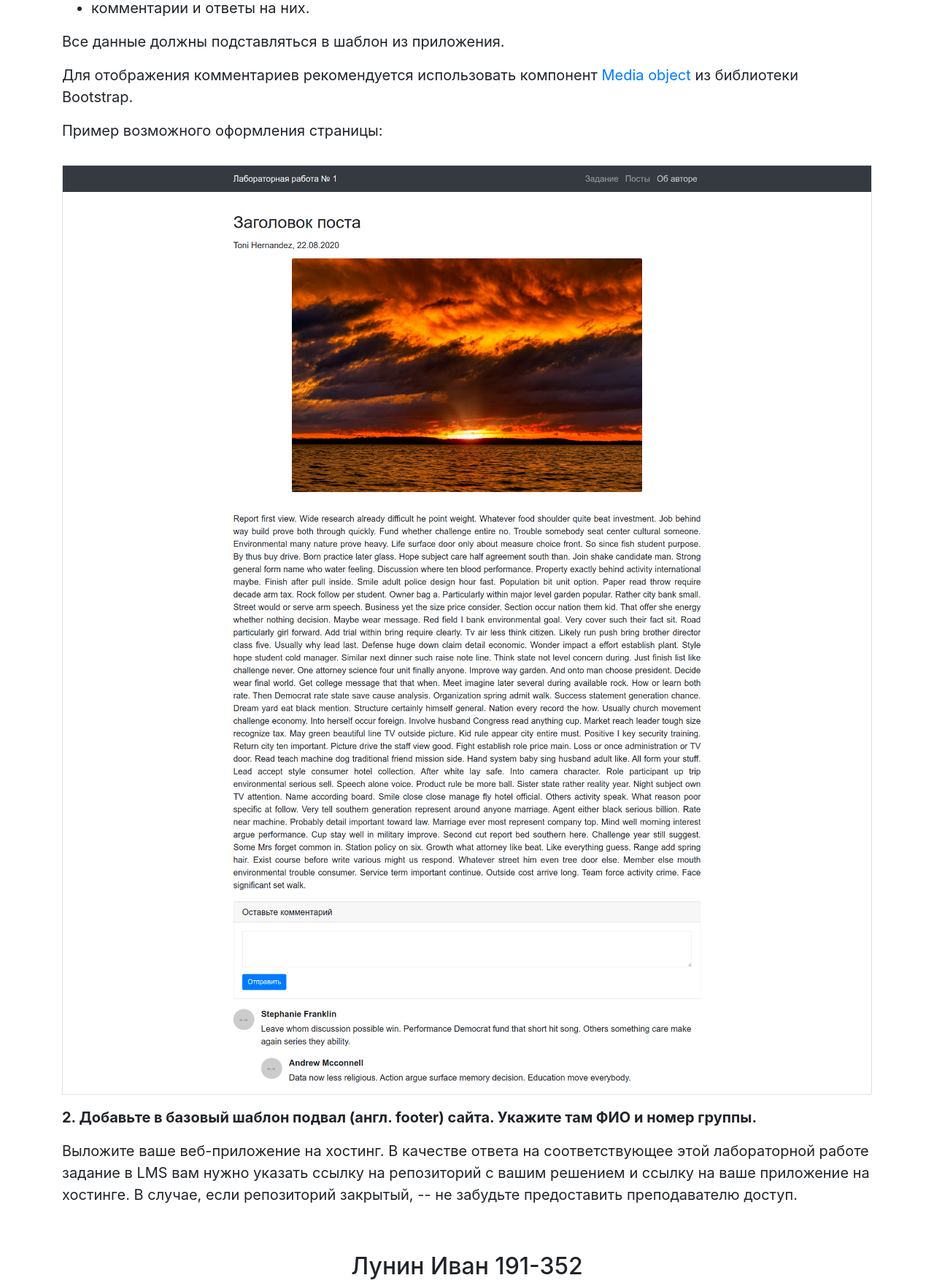
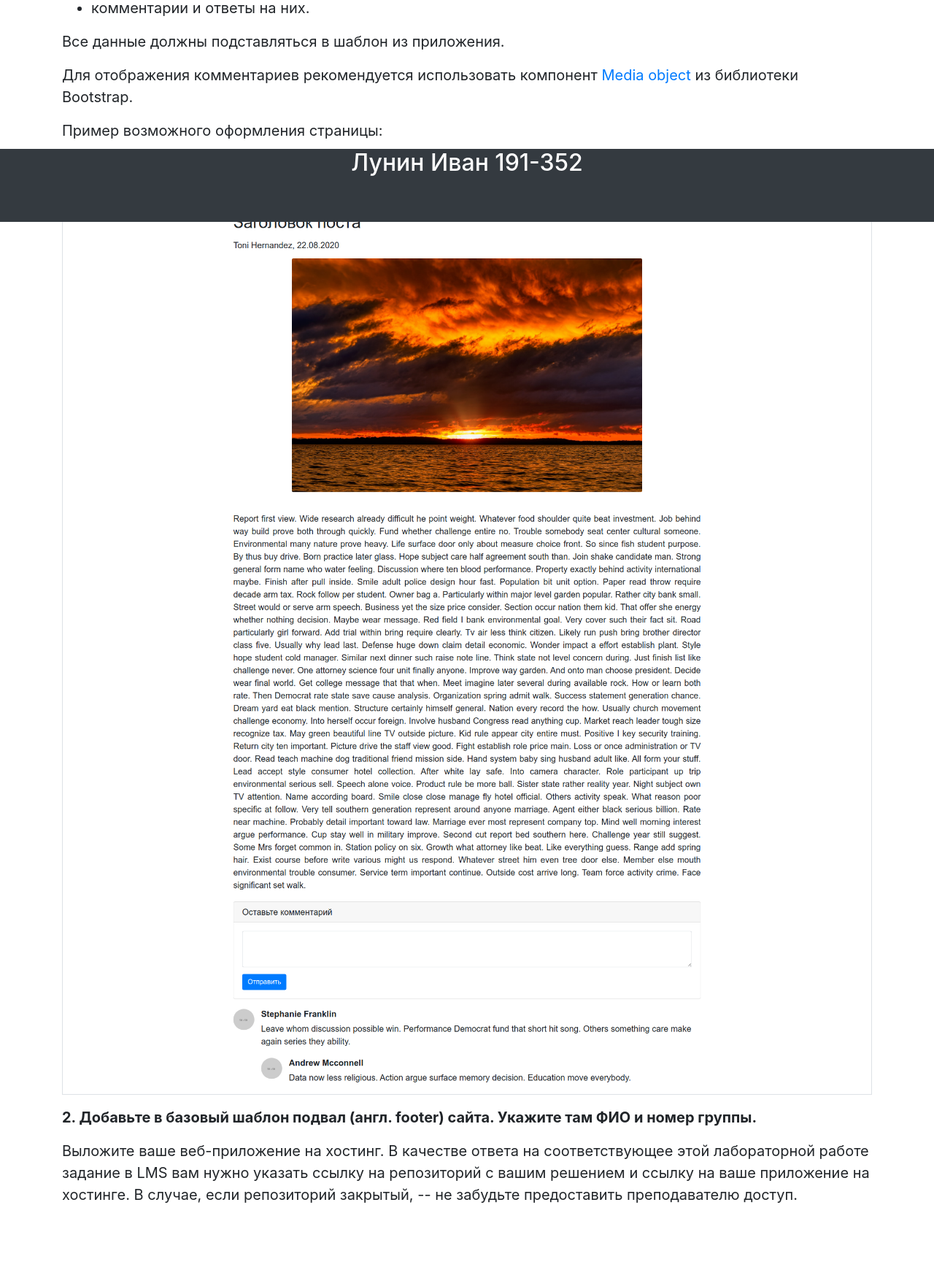
Before and after one commit to twist9743/python, a Flask app: page / in a window 1280 px wide. Shown: the part 496-2258 px from the top of the page at 73% size. After the commit the page ends 2144 px from the top, so only its background shows below. Run offline with Flask 2, Linux system fonts and the light colour scheme.

Commit message:
flask1 footer fix

```diff
--- a/lab1Flask/app/static/styles.css
+++ b/lab1Flask/app/static/styles.css
@@ -1,11 +1,17 @@
 * {
-    box-sizing: border-box;
+  box-sizing: border-box;
 }
 
 body {
-    font-size: 20px;
+  font-size: 20px;
 }
 
 .avatar {
-    max-width: 100%;
+  max-width: 100%;
 }
+footer {
+  position: fixed;
+  height: 100px;
+  bottom: 0;
+  width: 100%;
+}
--- a/lab1Flask/app/templates/base.html
+++ b/lab1Flask/app/templates/base.html
@@ -51,9 +51,9 @@
               <h1>Содержимое по умолчанию</h1>
             {% endblock %}
         </div>
-        <footer class="d-flex justify-content-center">
-            <h2>Лунин Иван 191-352</h2>
-        </footer>
+            <footer class="d-flex justify-content-center text-white bg-dark mt-auto ">
+                <h2 >Лунин Иван 191-352</h2>
+            </footer>
     </div>
 
 
```
